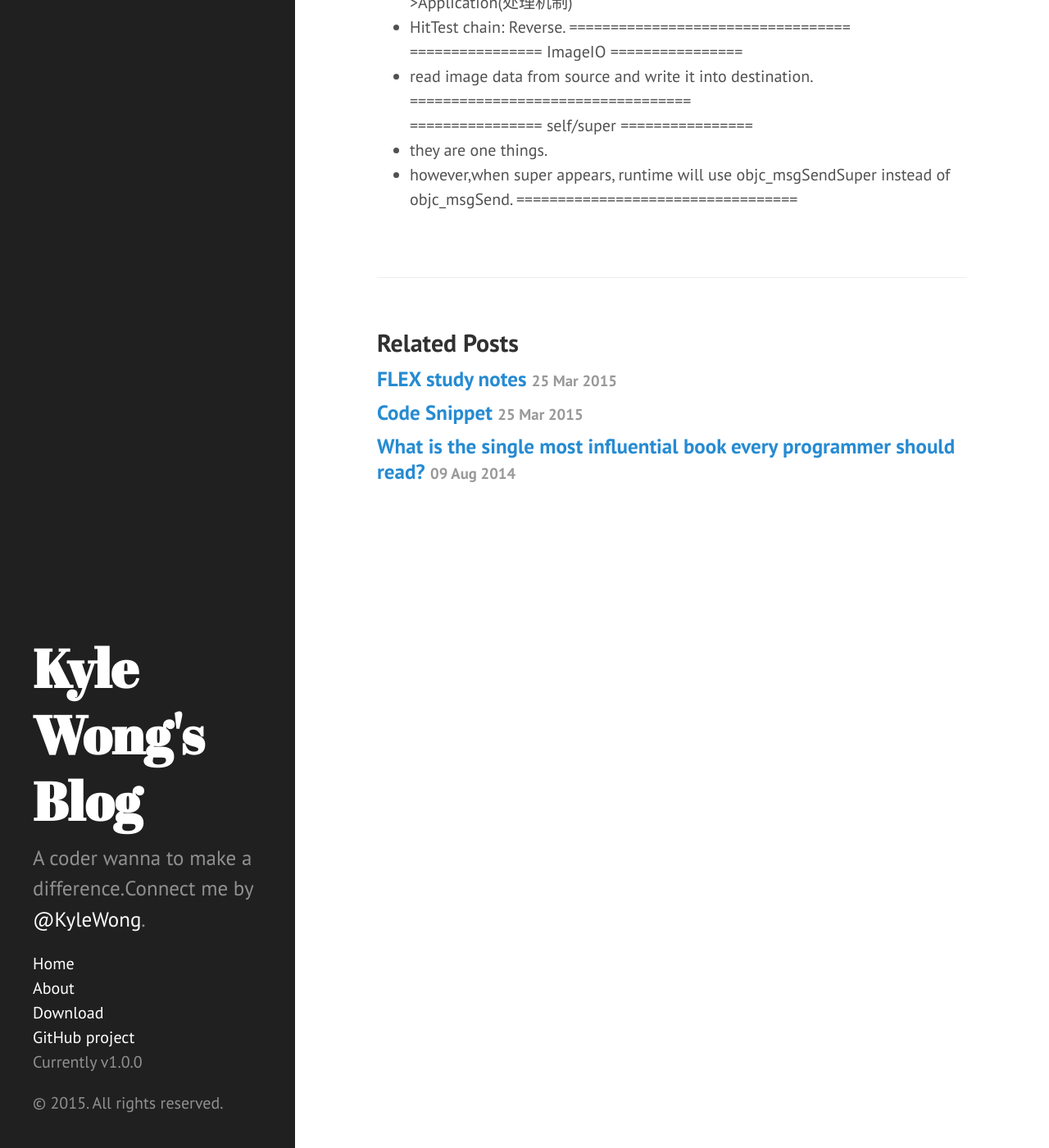
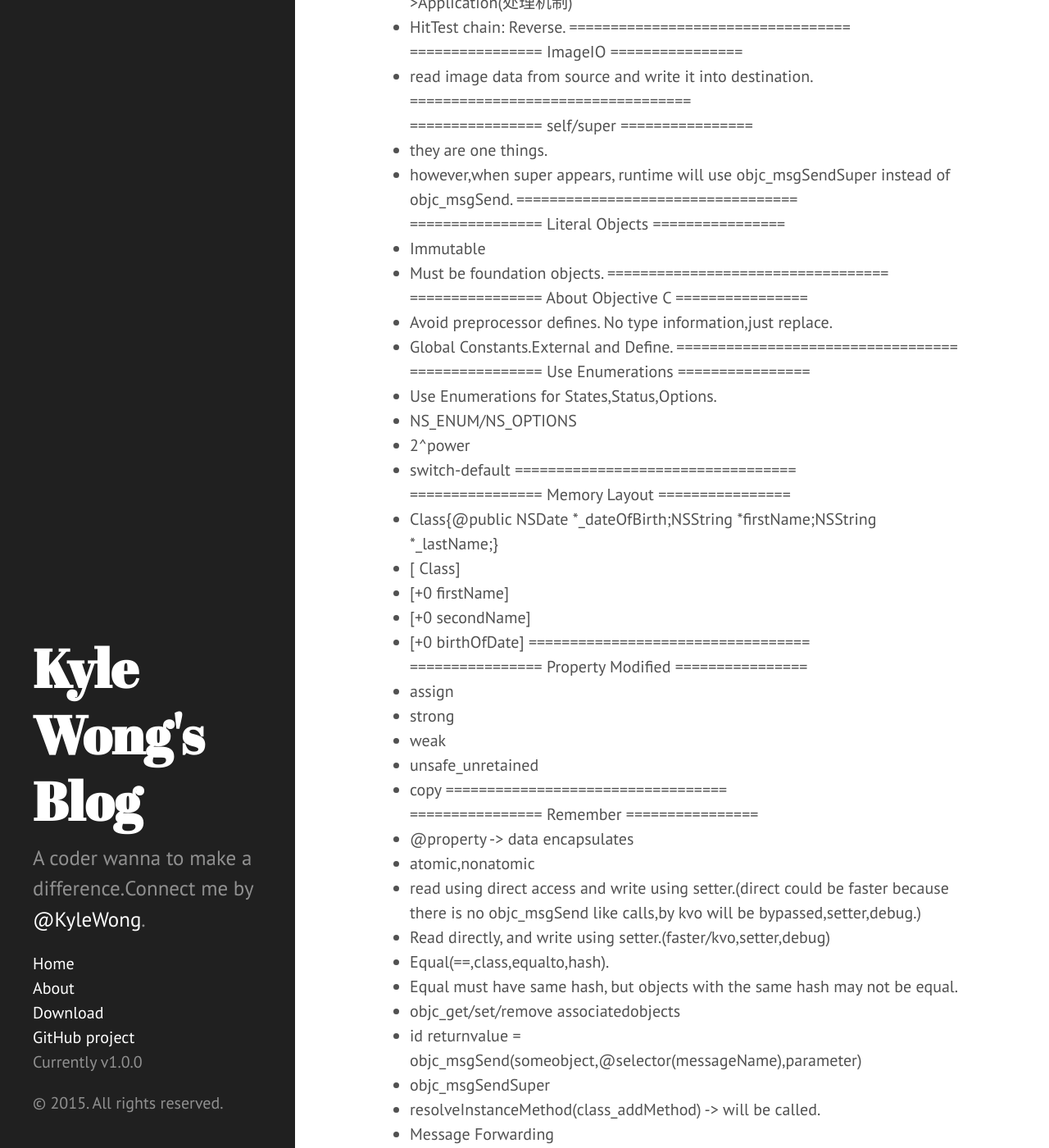
Before and after one commit to kangwang1988/kangwang1988.github.io, a Jekyll site: the page built from _posts/2015-05-10-iOS-study-note.md, in a window 1280 px wide and 1400 px high, scrolled down 5962 px. Shown: the whole window at 82% size. Built offline with Jekyll 4.4.1, drawn with Linux system fonts in a browser that asks for light colours; Markdown is read by kramdown in place of the engine named in the settings; some of the changed text lies outside the part shown.

Commit message:
Update 2015-05-10-iOS-study-note.md

```diff
--- a/_posts/2015-05-10-iOS-study-note.md
+++ b/_posts/2015-05-10-iOS-study-note.md
@@ -228,3 +228,70 @@ InputSource:Timer,Selector,Port,CustomSrc.
 - they are one things.
 - however,when super appears, runtime will use objc_msgSendSuper instead of objc_msgSend.
 ==================================<br>
+================ Literal Objects  ================<br>
+- Immutable
+- Must be foundation objects.
+==================================<br>
+================ About Objective C  ================<br>
+- Avoid preprocessor defines. No type information,just replace.
+- Global Constants.External and Define.
+==================================<br>
+================ Use Enumerations   ================<br>
+- Use Enumerations for States,Status,Options.
+- NS_ENUM/NS_OPTIONS
+- 2^power
+- switch-default
+==================================<br>
+================ Memory Layout  ================<br>
+- Class{@public NSDate *_dateOfBirth;NSString *firstName;NSString *_lastName;}
+- [           Class]
+- [+0         firstName]
+- [+0         secondName]
+- [+0         birthOfDate]
+==================================<br>
+================ Property Modified  ================<br>
+- assign
+- strong
+- weak
+- unsafe_unretained
+- copy
+==================================<br>
+================ Remember  ================<br>
+- @property -> data encapsulates
+- atomic,nonatomic
+- read using direct access and write using setter.(direct could be faster because there is no objc_msgSend like calls,by kvo will be bypassed,setter,debug.)
+- Read directly, and write using setter.(faster/kvo,setter,debug)
+- Equal(==,class,equalto,hash).
+- Equal must have same hash, but objects with the same hash may not be equal.
+- objc_get/set/remove associatedobjects
+- id returnvalue = objc_msgSend(someobject,@selector(messageName),parameter)
+- objc_msgSendSuper
+- resolveInstanceMethod(class_addMethod) -> will be called.
+- Message Forwarding
+- 1.Resolve Instance Method(resolve class method)
+- 2.forwardingTargetForSelector
+- 3.forwardInvocation
+- Message Forwarding happeds when a object is found not to be responding to a selector.
+- Dynamic
+- Forwarding Target
+- Full Forwarding
+- Selector Table:
+- MethodName -> IMP
+- Switch
+- Exchange
+- Method Swizzerling is often used for debug, not because it can.
+- Method swizzling.
+- class
+- {
+- isa
+- super_class
+- name
+- version
+- info
+- instance_size
+- ivars
+- methodlist
+- caches
+- protocols
+- }
+==================================<br>
```
